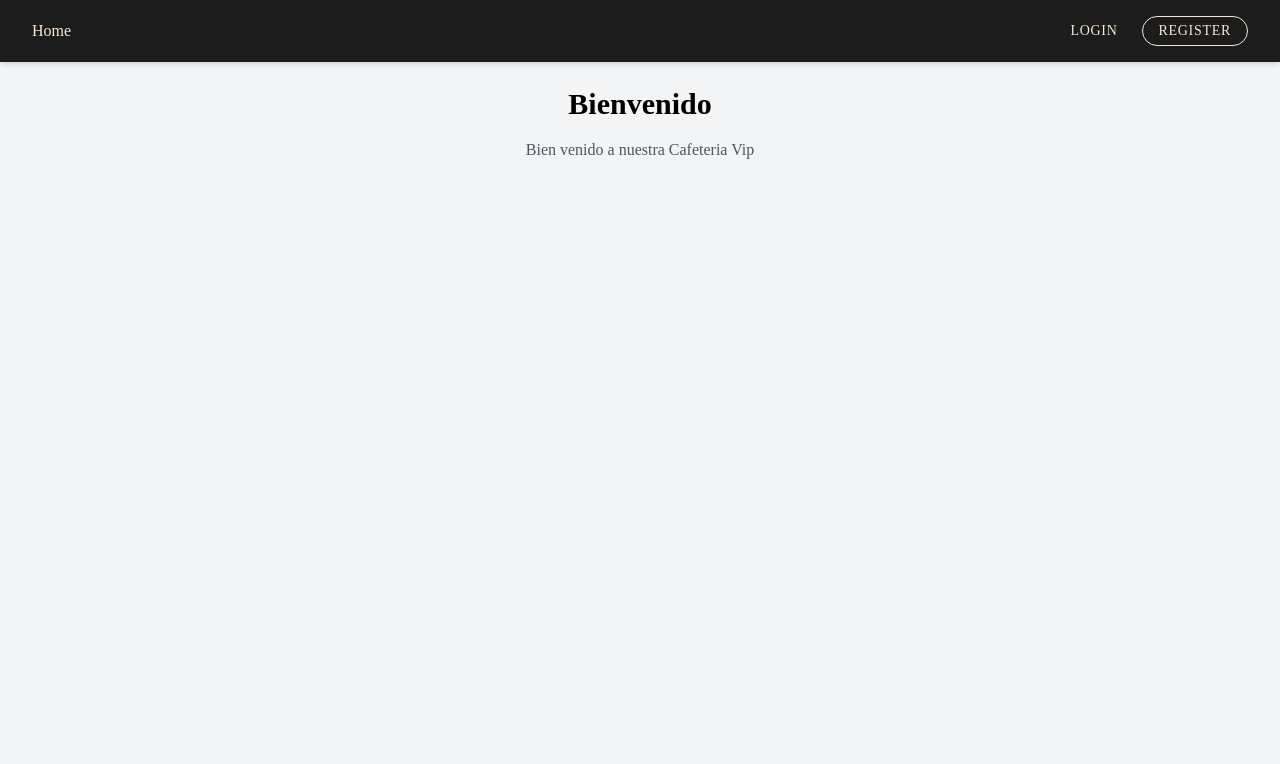
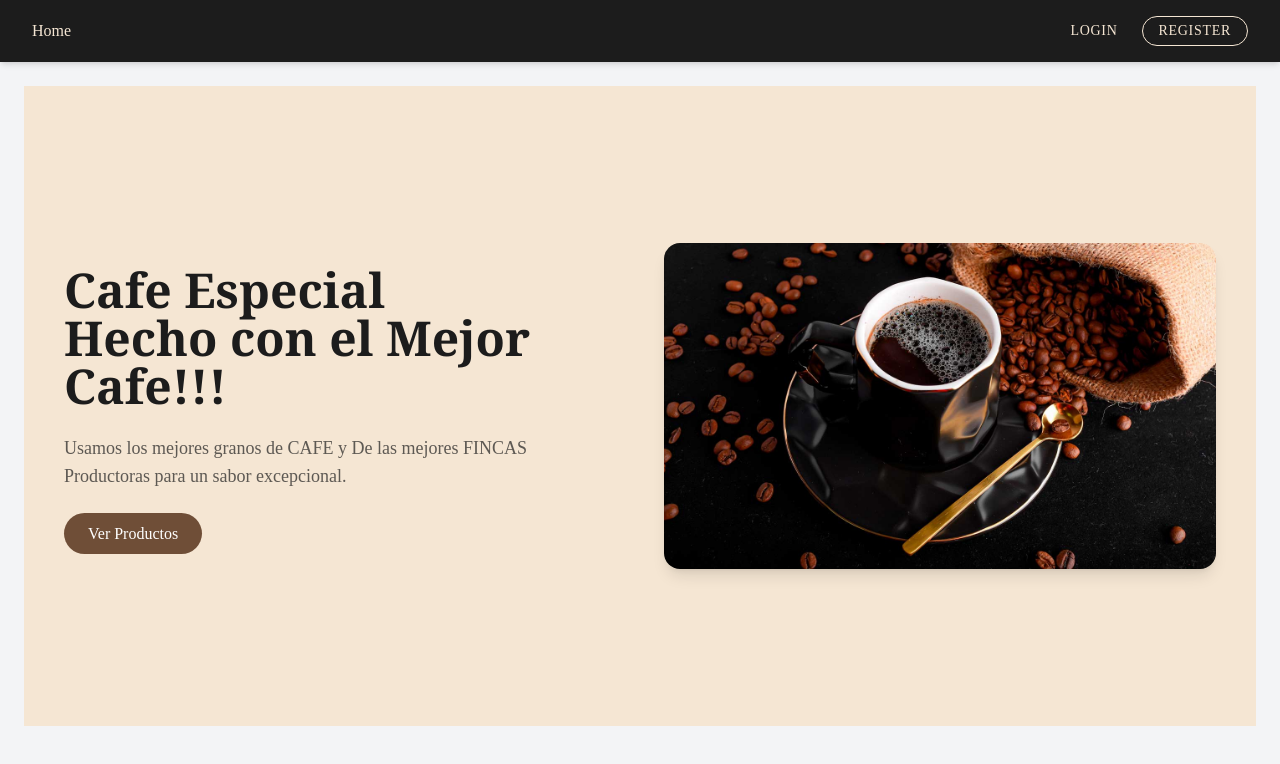
Before and after one commit to AlejoZero22/Cafeteria_Con_React_Tailwind_CSS_Supabase, a React (Vite) app: page / in a window 1280 px wide. Shown: the top 764 px of the page. Built offline with nearby package versions, Linux system fonts and the light colour scheme.

Commit message:
mejora visual
se crea archivo Hero.jsx para ayudar a darle mejor visibilidad a la pagina y se agrega mas estilo al Inicio de la pagina como una imagen y un texto

```diff
--- /dev/null
+++ b/src/components/Hero.jsx
@@ -0,0 +1,30 @@
+import { Link } from "react-router-dom";
+import cafeInicio from "../assets/cafeInicio.jpg";
+
+function Hero() {
+    return (
+        <section className="bg-[#F5E6D3] min-h-[80vh] flex items-center px-8">
+            <div className="max-w-6xl mx-auto grid md:grid-cols-2 gap-12 items-center">
+                <div>
+                    <h1 className="text-5xl font-bold text-[#1C1C1C] mb-6 font-serif">Cafe Especial <br />
+                    Hecho con el Mejor Cafe!!!
+                    </h1>
+
+                    <p className="text-lg text-[#1C1C1C]/70 mb-8">Usamos los mejores granos de CAFE y De las mejores FINCAS Productoras para
+                    un sabor excepcional.
+                    </p>
+
+                    <Link to="/productos" className="bg-[#6F4E37] text-white px-6 py-3 rounded-full hover:bg-[#55402c] transition">
+                    Ver Productos
+                    </Link>
+                </div>
+                <div>
+                    <img src={cafeInicio} alt="Cafe Vip" className="rounded-2xl shadow-lg" />
+                </div>
+            </div>
+
+        </section>
+    )
+}
+
+export default Hero
--- a/src/pages/Home.jsx
+++ b/src/pages/Home.jsx
@@ -1,8 +1,9 @@
+import Hero from "../components/Hero"
+
 function Home() {
     return (
-        <div className="text-center">
-            <h2 className="text-3xl font-bold mb-4">Bienvenido</h2>
-            <p className="text-gray-600">Bien venido a nuestra Cafeteria Vip</p>
+        <div>
+            <Hero />
         </div>
     )
 }
--- a/src/pages/Productos.jsx
+++ b/src/pages/Productos.jsx
@@ -1,7 +1,7 @@
 function Productos() {
     return (
         <div>
-            <h1 className="text-3xl font-bold">Nuestros Cafes</h1>
+            <h1 className="bg-[#1C1C1C] text-[#F5E6D3]">Nuestros Cafes</h1>
         </div>
     )
 }
```
Also changed, not shown: Notas.txt, src/assets/cafeInicio.jpg (added).
